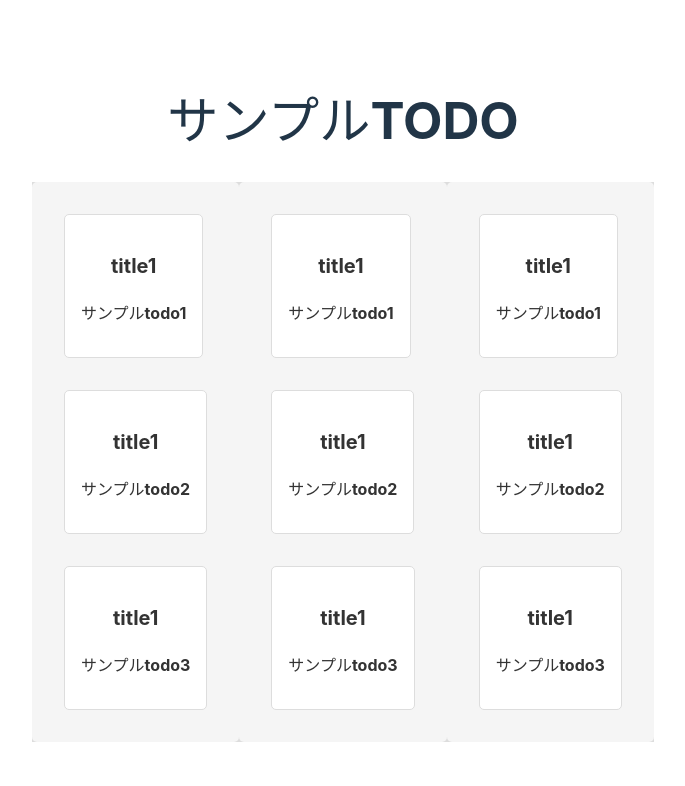
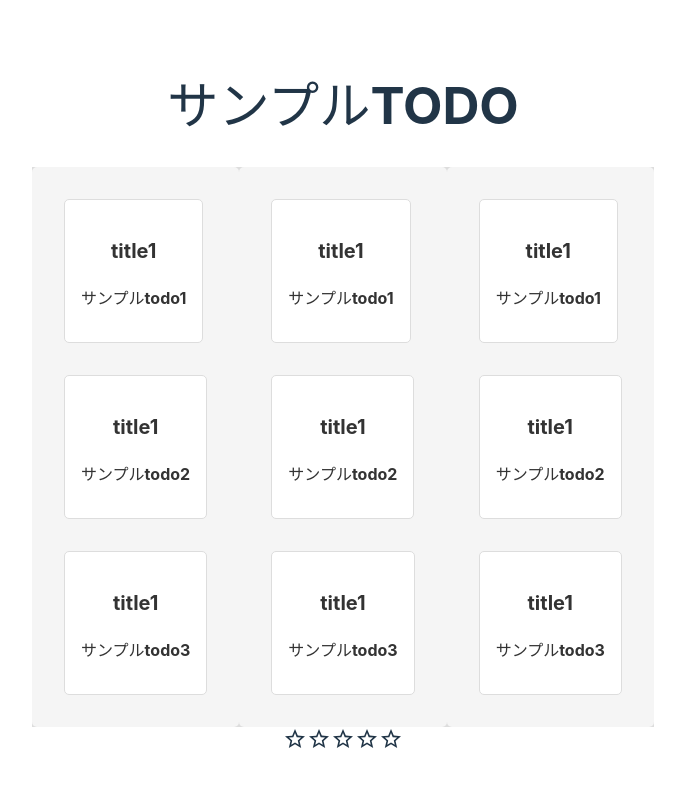
Before and after one commit to hiro7392/frontend_test, a React (Vite) app: page / in a window 1280 px wide. Shown: the top 786 px of the page, without its empty margins (297-982 px from the left). Built offline with nearby package versions, Linux system fonts and the light colour scheme.

Commit message:
muiを導入+ちょっと準備

```diff
--- a/src/components/molecules/TaskCard.tsx
+++ b/src/components/molecules/TaskCard.tsx
@@ -1,5 +1,6 @@
 import { makeStyles } from "@material-ui/core";
 import { Task } from "../../domain/task";
+import { StarRatingOrganism } from "../organisms/StarRatingOrganism";
 
 
 const useStyles = makeStyles({
--- /dev/null
+++ b/src/components/organisms/StarRatingOrganism.tsx
@@ -0,0 +1,14 @@
+import StarBorderIcon from '@mui/icons-material/StarBorder';
+
+type StarRatingOrganismProps = {
+    totalStars?: number;
+  };
+export const StarRatingOrganism:React.FC<StarRatingOrganismProps>=({totalStars=5})=>{
+
+    return (
+    <div>
+        {[...Array(totalStars)].map((_,i)=>(
+            <StarBorderIcon key={i}/>
+        ))}
+    </div>);
+};
--- a/src/components/pages/UserTaskPage.tsx
+++ b/src/components/pages/UserTaskPage.tsx
@@ -3,6 +3,7 @@ import { DummyTodos } from "../../mocks/sampleTodos";
 import TaskListTemplate from "../templates/UserTaskTemplate";
 import TaskList from "../organisms/TaskLists";
 import { Task } from "../../domain/task";
+import { StarRatingOrganism } from "../organisms/StarRatingOrganism";
 
 const todoStyles={
     backgroundColor:"rgb(200,200,200)",
@@ -16,6 +17,7 @@ export const UserTaskPage:React.FC=()=>{
             <TaskListTemplate>
                 <TaskList tasks={todos} />
             </TaskListTemplate>
+            <StarRatingOrganism/>
         </div>
     )
 }
```
